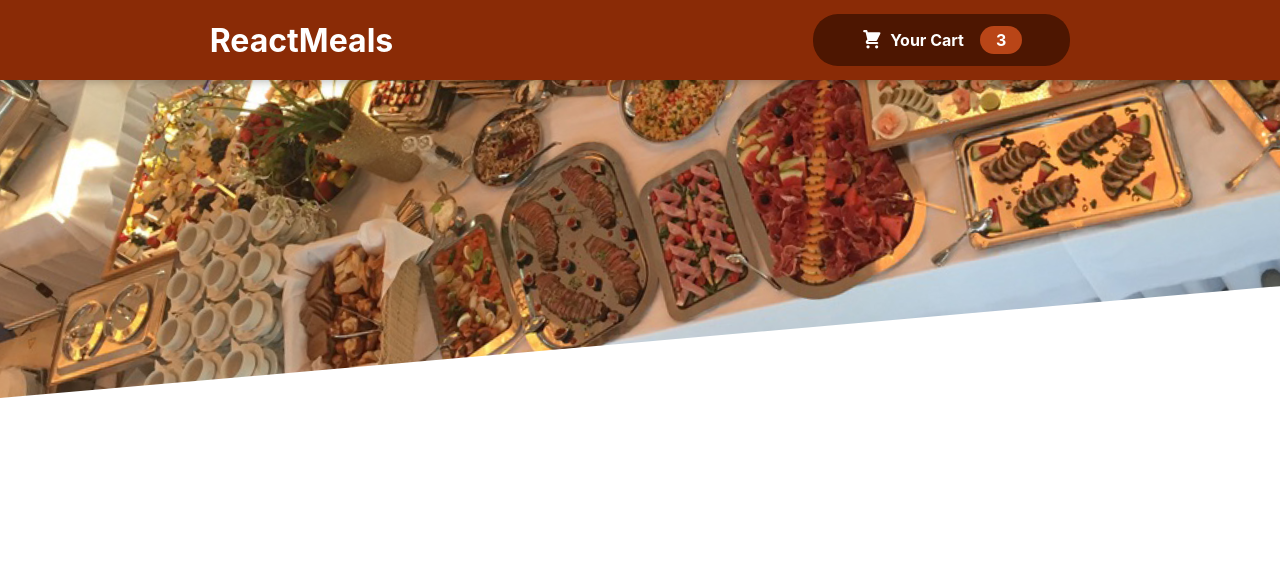
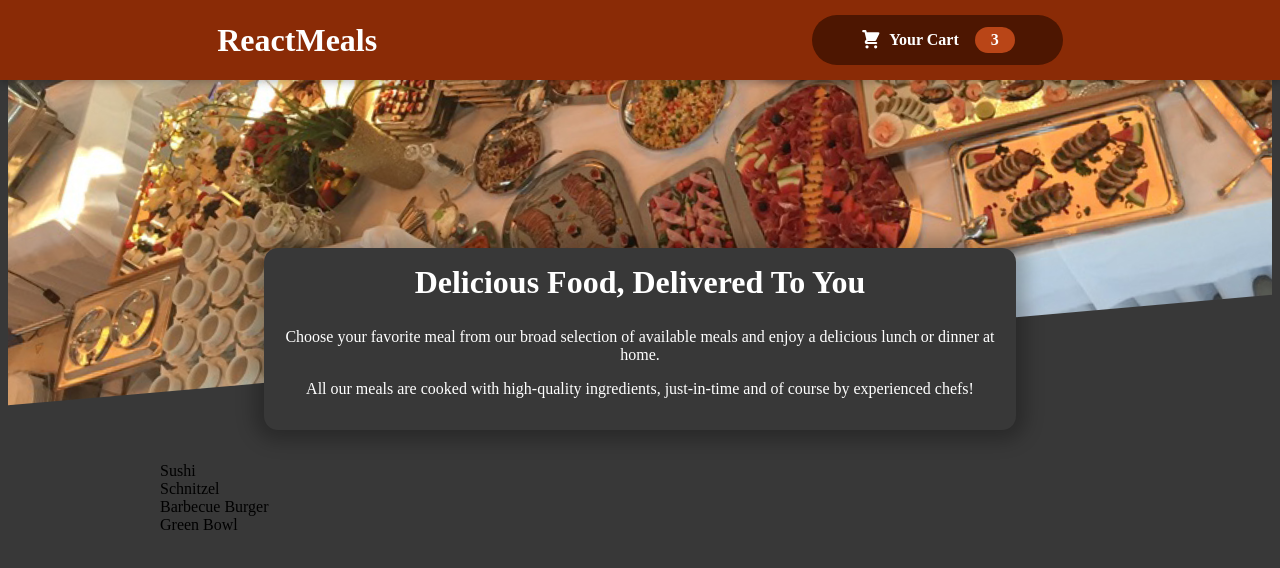
Before and after one commit to lukacc008/Food-Ordering-App, a React (Create React App) app: page / in a window 1280 px wide. Shown: the top 568 px of the page. Built offline with nearby package versions, Linux system fonts and the light colour scheme.

Commit message:
Added some starting components and styling

```diff
--- a/src/App.js
+++ b/src/App.js
@@ -1,10 +1,15 @@
 import React, { Fragment } from "react";
+
 import Header from "./components/Layout/Header";
+import Meals from "./components/Meals/Meals";
 
 function App() {
   return (
     <Fragment>
       <Header />
+      <main>
+        <Meals />
+      </main>
     </Fragment>
   );
 }
--- /dev/null
+++ b/src/components/Meals/AvailableMeals.js
@@ -0,0 +1,40 @@
+import classes from "./AvailableMeals.module.css";
+
+const DUMMY_MEALS = [
+  {
+    id: "m1",
+    name: "Sushi",
+    description: "Finest fish and veggies",
+    price: 22.99,
+  },
+  {
+    id: "m2",
+    name: "Schnitzel",
+    description: "A german specialty!",
+    price: 16.5,
+  },
+  {
+    id: "m3",
+    name: "Barbecue Burger",
+    description: "American, raw, meaty",
+    price: 12.99,
+  },
+  {
+    id: "m4",
+    name: "Green Bowl",
+    description: "Healthy...and green...",
+    price: 18.99,
+  },
+];
+
+const AvailableMeals = () => {
+  const mealsList = DUMMY_MEALS.map((meal) => <li>{meal.name}</li>);
+
+  return (
+    <section className={classes.meals}>
+      <ul>{mealsList}</ul>
+    </section>
+  );
+};
+
+export default AvailableMeals;
--- /dev/null
+++ b/src/components/Meals/AvailableMeals.module.css
@@ -0,0 +1,24 @@
+.meals {
+    max-width: 60rem;
+    width: 90%;
+    margin: 2rem auto;
+    animation: meals-appear 1s ease-out forwards;
+  }
+
+  .meals ul {
+    list-style: none;
+    margin: 0;
+    padding: 0;
+  }
+
+  @keyframes meals-appear {
+    from {
+      opacity: 0;
+      transform: translateY(3rem);
+    }
+
+    to {
+      opacity: 1;
+      transform: translateY(0);
+    }
+  }
--- /dev/null
+++ b/src/components/Meals/Meals.js
@@ -0,0 +1,12 @@
+import MealsSummary from "./MealsSummary";
+import AvailableMeals from "./AvailableMeals";
+import { Fragment } from "react";
+
+const Meals = () => {
+   return <Fragment>
+       <MealsSummary />
+       <AvailableMeals />
+   </Fragment>
+};
+
+export default Meals;
--- /dev/null
+++ b/src/components/Meals/MealsSummary.js
@@ -0,0 +1,17 @@
+import classes from "./MealsSummary.module.css";
+
+const MealsSummary = () => {
+   return <section className={classes.summary}>
+       <h2>Delicious Food, Delivered To You</h2>
+       <p>
+        Choose your favorite meal from our broad selection of available meals
+        and enjoy a delicious lunch or dinner at home.
+      </p>
+      <p>
+        All our meals are cooked with high-quality ingredients, just-in-time and
+        of course by experienced chefs!
+      </p>
+   </section>
+};
+
+export default MealsSummary;
--- /dev/null
+++ b/src/components/Meals/MealsSummary.module.css
@@ -0,0 +1,18 @@
+.summary {
+    text-align: center;
+    max-width: 45rem;
+    width: 90%;
+    margin: auto;
+    margin-top: -10rem;
+    position: relative;
+    background-color: #383838;
+    color: white;
+    border-radius: 14px;
+    padding: 1rem;
+    box-shadow: 0 1px 18px 10px rgba(0, 0, 0, 0.25);
+  }
+
+  .summary h2 {
+    font-size: 2rem;
+    margin-top: 0;
+  }
--- a/src/index.css
+++ b/src/index.css
@@ -1,13 +1,3 @@
 body {
-  margin: 0;
-  font-family: -apple-system, BlinkMacSystemFont, 'Segoe UI', 'Roboto', 'Oxygen',
-    'Ubuntu', 'Cantarell', 'Fira Sans', 'Droid Sans', 'Helvetica Neue',
-    sans-serif;
-  -webkit-font-smoothing: antialiased;
-  -moz-osx-font-smoothing: grayscale;
+  background-color: #383838;
 }
-
-code {
-  font-family: source-code-pro, Menlo, Monaco, Consolas, 'Courier New',
-    monospace;
-}
```
